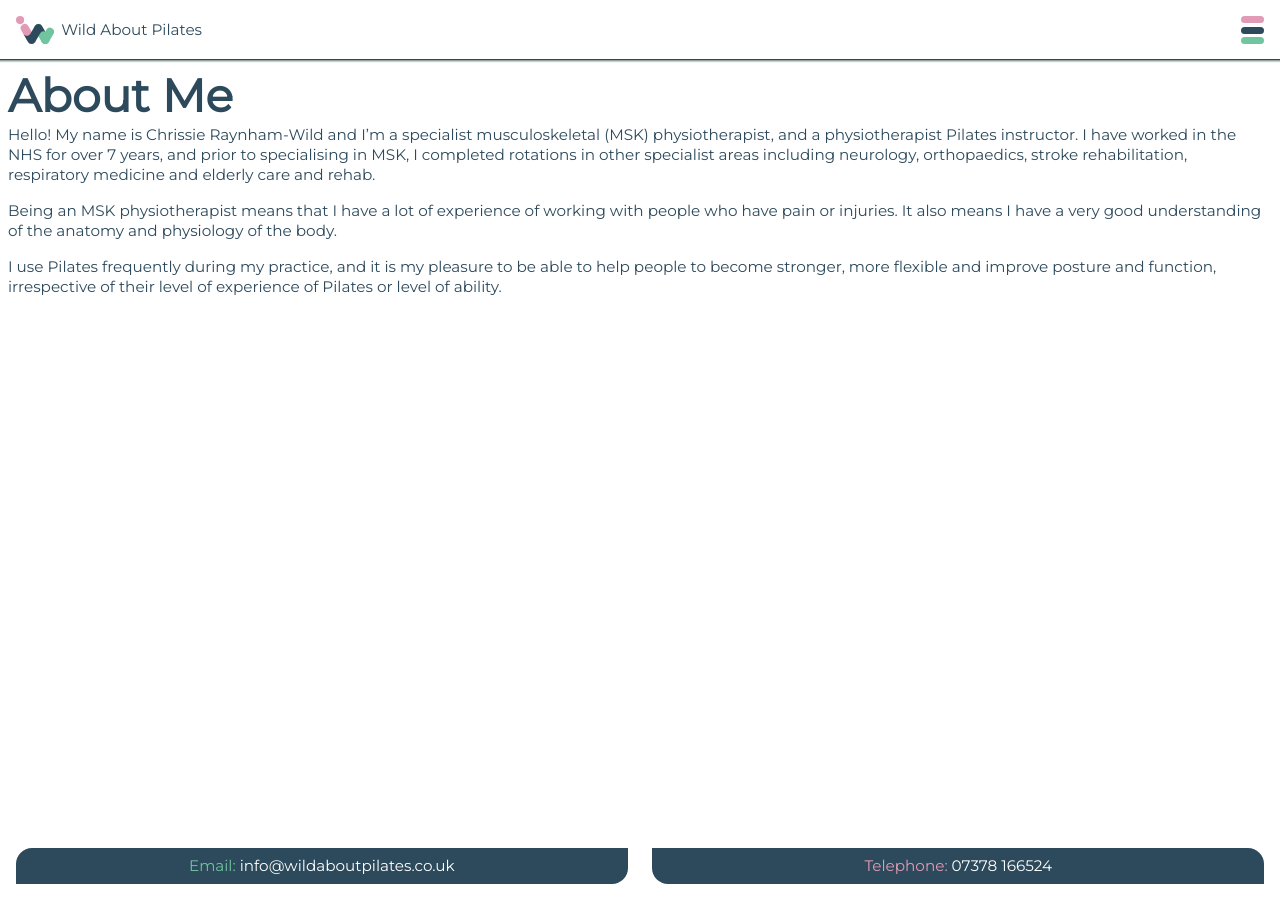
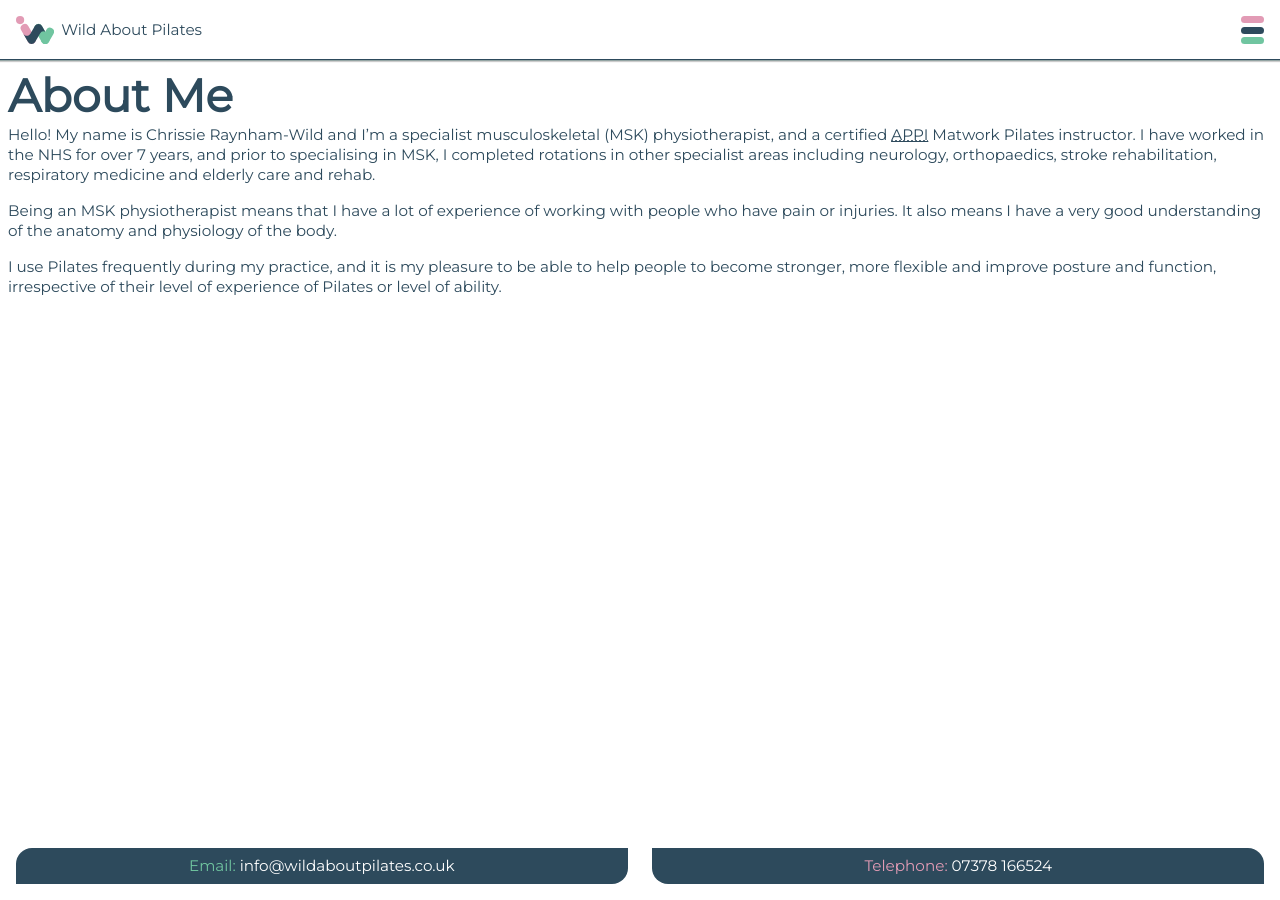
Before and after one commit to mikeraynham/wildaboutpilates, a Jekyll site: the page built from about.md, in a window 1280 px wide. Built offline with Jekyll 4.4.1, drawn with Linux system fonts in a browser that asks for light colours.

Commit message:
Add APPI certification

```diff
--- a/about.md
+++ b/about.md
@@ -4,8 +4,10 @@ title: "About Me"
 ---
 # About Me
 
-Hello! My name is Chrissie Raynham-Wild and I'm a specialist musculoskeletal (MSK) physiotherapist, and a physiotherapist Pilates instructor. I have worked in the NHS for over 7 years, and prior to specialising in MSK, I completed rotations in other specialist areas including neurology, orthopaedics, stroke rehabilitation, respiratory medicine and elderly care and rehab.
+Hello! My name is Chrissie Raynham-Wild and I'm a specialist musculoskeletal (MSK) physiotherapist, and a certified [<abbr title="The Australian Physiotherapy & Pilates Institute">APPI</abbr>][1] Matwork Pilates instructor. I have worked in the NHS for over 7 years, and prior to specialising in MSK, I completed rotations in other specialist areas including neurology, orthopaedics, stroke rehabilitation, respiratory medicine and elderly care and rehab.
 
 Being an MSK physiotherapist means that I have a lot of experience of working with people who have pain or injuries. It also means I have a very good understanding of the anatomy and physiology of the body.
 
 I use Pilates frequently during my practice, and it is my pleasure to be able to help people to become stronger, more flexible and improve posture and function, irrespective of their level of experience of Pilates or level of ability.
+
+[1]: http://www.appihealthgroup.com/
```
Also changed, not shown: index.md (+1 -1 lines), questions.md (+2 -0 lines).
